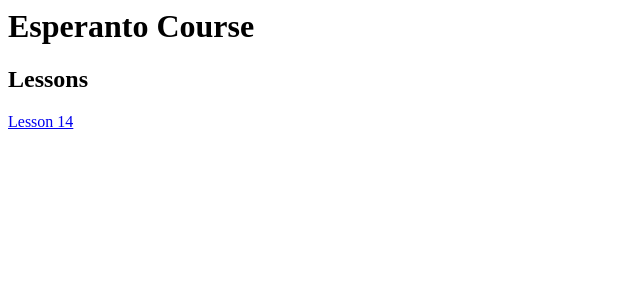
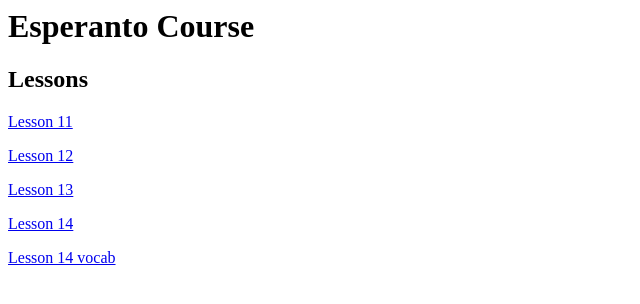
Before and after one commit to gandalfas/gandalfas.github.io, a plain HTML site: page index.html in a window 1280 px wide. Shown: the whole page, without its empty margins (0-640 px from the left). Drawn offline with Linux system fonts and the light colour scheme.

Commit message:
Update index.html

```diff
--- a/index.html
+++ b/index.html
@@ -6,7 +6,12 @@
 <body>
 <h1>Esperanto Course</h1>
 <h2>Lessons</h2>
-  <p><a href="Lesson 14.html">Lesson 14</a></p>
+<p><a href="Lesson 11.html">Lesson 11</a></p>
+<p><a href="Lesson 12.html">Lesson 12</a></p>
+<p><a href="Lesson 13.html">Lesson 13</a></p>
+<p><a href="Lesson 14.html">Lesson 14</a></p>
+<p></p>
+<p><a href="Lesson 14 vocab.txt">Lesson 14 vocab</a></p>
 <p></p>
 </body>
 </html>
```
